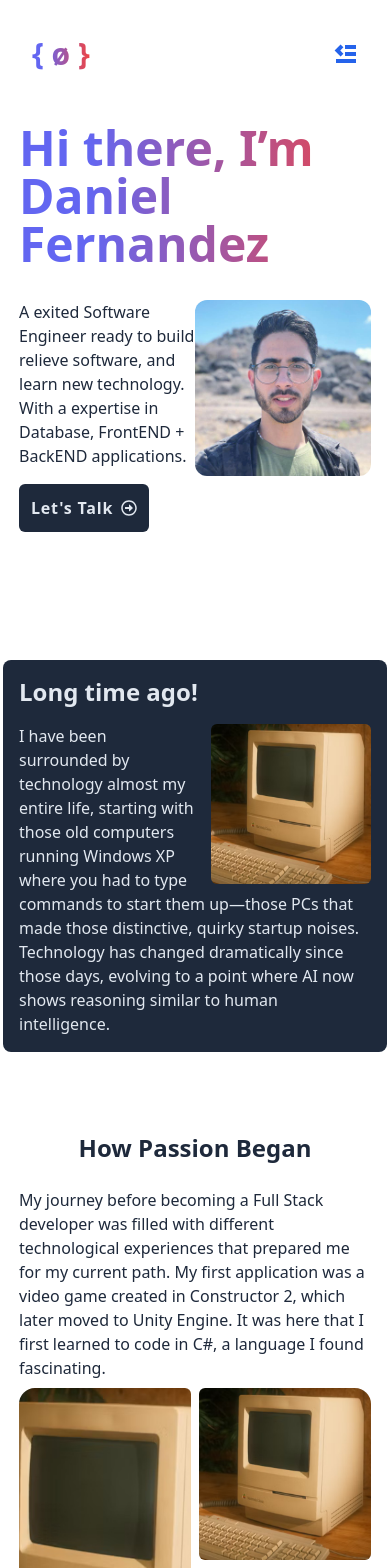
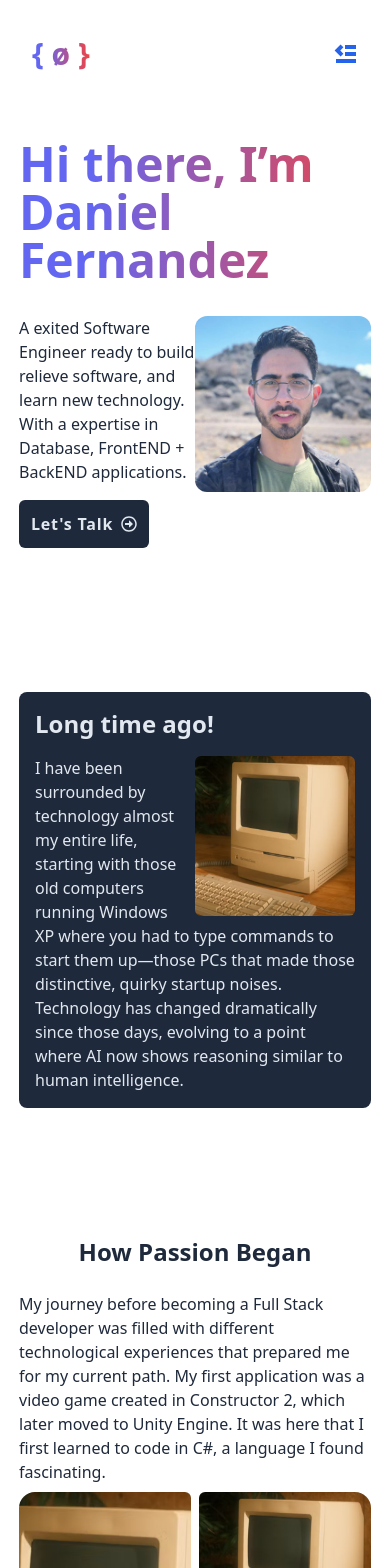
Before and after one commit to danielFernandezDj/dani-portfolio-app, a React (Vite) app: page /about in a window 390 px wide. Shown: the top 1568 px of the page. Built offline with nearby package versions, Linux system fonts and the light colour scheme.

Commit message:
Ading new padding a nd margin in About page

```diff
--- a/src/About.jsx
+++ b/src/About.jsx
@@ -9,9 +9,9 @@ export default function About() {
 
     return (
         <>
-            <main className="flex flex-col items-center gap-16 max-w-sm mx-auto sm:max-w-3xl">
+            <main className="flex flex-col items-center gap-24 max-w-sm mx-auto sm:max-w-3xl">
                 {/* hero */}
-                <div className="flex flex-col items-center gap-2 p-4 mb-8 md:mb-16 text-slate-800">
+                <div className="flex flex-col items-center gap-2 p-4 mt-4 text-slate-800">
                     <div className="flex flex-col text-gradient text-center">
                         <strong className="mb-6 text-start md:text-center text-5xl">
                             Hi there, I’m Daniel Fernandez
@@ -36,7 +36,7 @@ export default function About() {
                 </div>
 
                 {/* Long Time ago */}
-                <div className="p-4 md:py-8 md:px-24 md:w-5/6 bg-slate-800 text-slate-200 rounded-lg">
+                <div className="m-4 p-4 md:py-8 md:px-24 md:w-5/6 bg-slate-800 text-slate-200 rounded-lg">
                     <strong className="text-2xl">
                         Long time ago!
                     </strong>
@@ -98,7 +98,7 @@ export default function About() {
                 </div>
 
                 {/* Professional Growth */}
-                <div className="flex flex-col gap-2 p-4 md:p-8 md:w-5/6 bg-slate-800 text-slate-200 rounded-lg">
+                <div className="flex flex-col gap-2 m-4 p-4 md:p-8 md:w-5/6 bg-slate-800 text-slate-200 rounded-lg">
                     <strong className="text-2xl mb-4 text-center">
                         Professional Growth
                     </strong>
```
